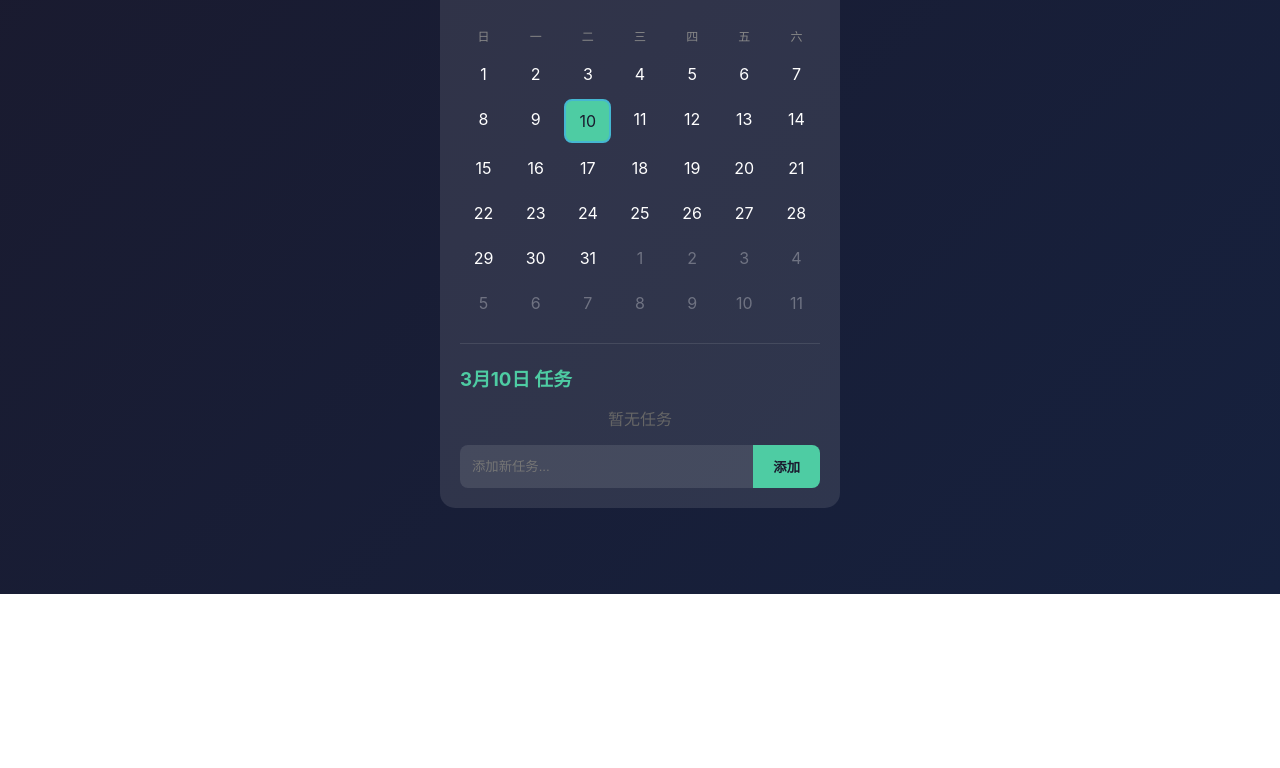
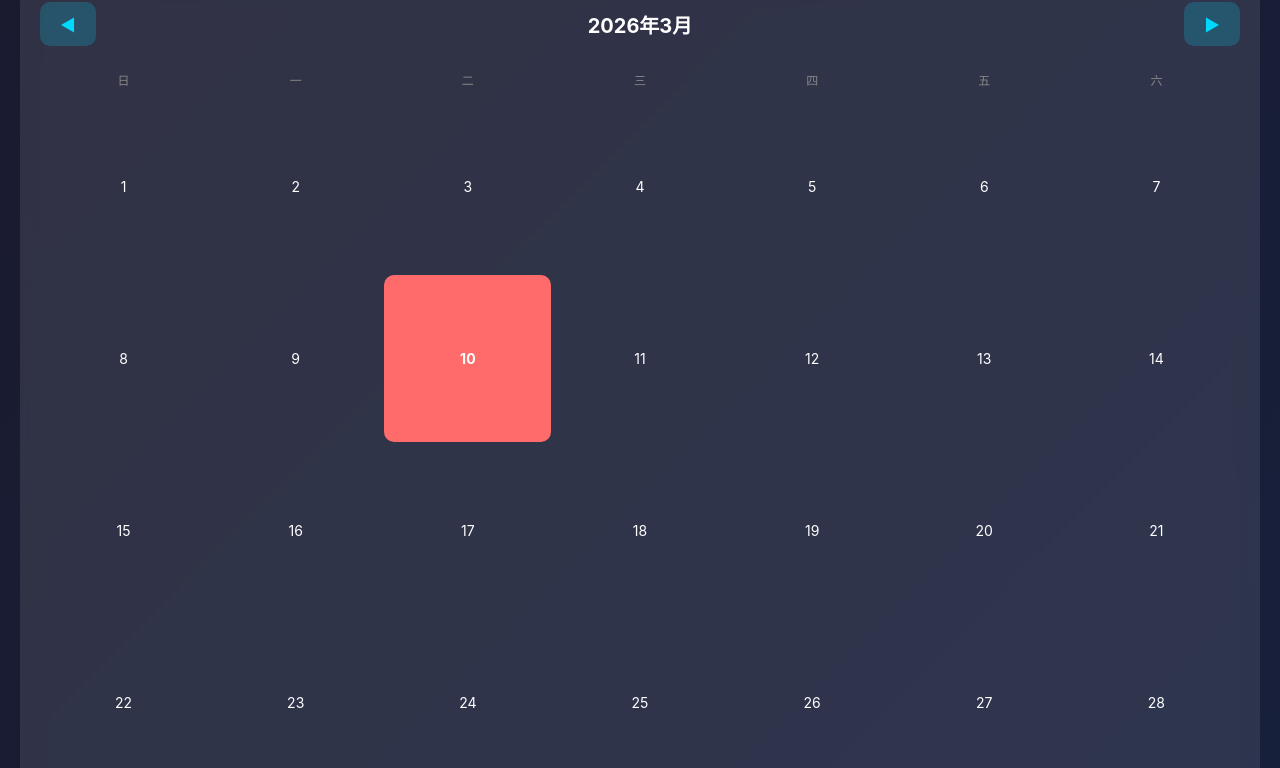
Before and after one commit to senyunice/openclaw-calendar, a website: page index.html in a window 1280 px wide. Shown: the part 206-974 px from the top of the page. Before the commit the page ends 800 px from the top, so only its background shows below. Drawn offline with Linux system fonts and the light colour scheme.

```diff
--- a/index.html
+++ b/index.html
@@ -2,12 +2,14 @@
 <html lang="zh-CN">
 <head>
     <meta charset="UTF-8">
-    <meta name="viewport" content="width=device-width, initial-scale=1.0">
+    <meta name="viewport" content="width=device-width, initial-scale=1.0, maximum-scale=1.0, user-scalable=no">
+    <meta name="apple-mobile-web-app-capable" content="yes">
+    <meta name="apple-mobile-web-app-status-bar-style" content="black-translucent">
     <title>OpenClaw Calendar</title>
     <style>
         * { margin: 0; padding: 0; box-sizing: border-box; }
         body {
-            font-family: -apple-system, BlinkMacSystemFont, 'Segoe UI', 'Microsoft YaHei', sans-serif;
+            font-family: -apple-system, BlinkMacSystemFont, 'Segoe UI', Roboto, sans-serif;
             background: linear-gradient(135deg, #1a1a2e 0%, #16213e 100%);
             min-height: 100vh;
             color: #fff;
@@ -15,248 +17,298 @@
         }
         .header {
             text-align: center;
-            padding: 30px 0;
+            padding: 20px 0;
+            margin-bottom: 20px;
         }
         .header h1 {
-            color: #4ecca3;
-            font-size: 28px;
-            margin-bottom: 10px;
+            font-size: 24px;
+            color: #00d9ff;
+            text-shadow: 0 0 10px rgba(0, 217, 255, 0.5);
         }
         .calendar {
-            max-width: 400px;
-            margin: 0 auto;
             background: rgba(255,255,255,0.1);
-            border-radius: 15px;
+            border-radius: 20px;
             padding: 20px;
+            backdrop-filter: blur(10px);
         }
-        .month {
+        .month-nav {
             display: flex;
             justify-content: space-between;
             align-items: center;
             margin-bottom: 20px;
         }
-        .month h2 { font-size: 20px; }
-        .month button {
-            background: #4ecca3;
+        .month-title {
+            font-size: 20px;
+            font-weight: bold;
+        }
+        .nav-btn {
+            background: rgba(0, 217, 255, 0.2);
             border: none;
-            padding: 8px 15px;
-            border-radius: 8px;
+            color: #00d9ff;
+            padding: 10px 20px;
+            border-radius: 10px;
             cursor: pointer;
-            color: #1a1a2e;
-            font-weight: bold;
+            font-size: 16px;
+        }
+        .weekdays {
+            display: grid;
+            grid-template-columns: repeat(7, 1fr);
+            gap: 5px;
+            margin-bottom: 10px;
+        }
+        .weekday {
+            text-align: center;
+            color: #888;
+            font-size: 12px;
+            padding: 5px;
         }
         .days {
             display: grid;
             grid-template-columns: repeat(7, 1fr);
             gap: 5px;
-            text-align: center;
-        }
-        .day-header {
-            color: #888;
-            font-size: 12px;
-            padding: 10px 0;
         }
         .day {
-            padding: 10px;
-            border-radius: 8px;
+            aspect-ratio: 1;
+            display: flex;
+            align-items: center;
+            justify-content: center;
+            border-radius: 10px;
             cursor: pointer;
             transition: all 0.2s;
+            font-size: 14px;
         }
-        .day:hover { background: rgba(78,204,163,0.2); }
-        .day.today { border: 2px solid #45b7d1; }
-        .day.selected { background: #4ecca3; color: #1a1a2e; }
-        .day.other-month { opacity: 0.3; }
-        .tasks {
+        .day:hover {
+            background: rgba(0, 217, 255, 0.2);
+        }
+        .day.today {
+            background: #00d9ff;
+            color: #1a1a2e;
+            font-weight: bold;
+        }
+        .day.other-month {
+            color: #555;
+        }
+        .day.selected {
+            background: #ff6b6b;
+            color: #fff;
+        }
+        .events {
             margin-top: 20px;
             padding-top: 20px;
             border-top: 1px solid rgba(255,255,255,0.1);
         }
-        .tasks h3 { color: #4ecca3; margin-bottom: 15px; }
-        .task {
+        .events h3 {
+            color: #00d9ff;
+            margin-bottom: 10px;
+        }
+        .event-item {
             background: rgba(255,255,255,0.05);
-            padding: 12px;
-            border-radius: 8px;
+            padding: 10px;
+            border-radius: 10px;
             margin-bottom: 10px;
-            display: flex;
-            align-items: center;
+            font-size: 14px;
         }
-        .task input {
-            margin-right: 10px;
-            width: 20px;
-            height: 20px;
+        .add-event {
+            margin-top: 20px;
         }
-        .task.completed span { text-decoration: line-through; opacity: 0.5; }
-        .add-task {
-            display: flex;
-            margin-top: 15px;
-        }
-        .add-task input {
-            flex: 1;
+        .add-event input {
+            width: 100%;
             padding: 12px;
             border: none;
-            border-radius: 8px 0 0 8px;
+            border-radius: 10px;
             background: rgba(255,255,255,0.1);
             color: #fff;
+            font-size: 14px;
+            margin-bottom: 10px;
         }
-        .add-task button {
-            background: #4ecca3;
+        .add-event input::placeholder {
+            color: #888;
+        }
+        .add-event button {
+            width: 100%;
+            padding: 12px;
             border: none;
-            padding: 12px 20px;
-            border-radius: 0 8px 8px 0;
+            border-radius: 10px;
+            background: #00d9ff;
+            color: #1a1a2e;
+            font-size: 14px;
+            font-weight: bold;
             cursor: pointer;
-            color: #1a1a2e;
+        }
+        .clock {
+            text-align: center;
+            font-size: 48px;
             font-weight: bold;
+            color: #00d9ff;
+            margin: 20px 0;
+            text-shadow: 0 0 20px rgba(0, 217, 255, 0.5);
         }
     </style>
 </head>
 <body>
     <div class="header">
         <h1>📅 OpenClaw Calendar</h1>
-        <p>任务日历</p>
     </div>
 
+    <div class="clock" id="clock">00:00:00</div>
+
     <div class="calendar">
-        <div class="month">
-            <button onclick="prevMonth()">◀</button>
-            <h2 id="monthLabel">2026年3月</h2>
-            <button onclick="nextMonth()">▶</button>
+        <div class="month-nav">
+            <button class="nav-btn" onclick="prevMonth()">◀</button>
+            <span class="month-title" id="monthTitle">2026年3月</span>
+            <button class="nav-btn" onclick="nextMonth()">▶</button>
         </div>
 
-        <div class="days">
-            <div class="day-header">日</div>
-            <div class="day-header">一</div>
-            <div class="day-header">二</div>
-            <div class="day-header">三</div>
-            <div class="day-header">四</div>
-            <div class="day-header">五</div>
-            <div class="day-header">六</div>
+        <div class="weekdays">
+            <div class="weekday">日</div>
+            <div class="weekday">一</div>
+            <div class="weekday">二</div>
+            <div class="weekday">三</div>
+            <div class="weekday">四</div>
+            <div class="weekday">五</div>
+            <div class="weekday">六</div>
         </div>
 
-        <div class="days" id="calendarDays"></div>
+        <div class="days" id="days"></div>
 
-        <div class="tasks">
-            <h3 id="taskDate">3月10日 任务</h3>
-            <div id="taskList"></div>
-            <div class="add-task">
-                <input type="text" id="newTask" placeholder="添加新任务...">
-                <button onclick="addTask()">添加</button>
-            </div>
+        <div class="events" id="events">
+            <h3>📋 今日事件</h3>
+            <div id="eventList"></div>
+        </div>
+
+        <div class="add-event">
+            <input type="text" id="eventInput" placeholder="添加新事件...">
+            <button onclick="addEvent()">➕ 添加事件</button>
         </div>
     </div>
 
     <script>
         let currentDate = new Date();
         let selectedDate = new Date();
-        let tasks = JSON.parse(localStorage.getItem('calendarTasks') || '{}');
+        let events = JSON.parse(localStorage.getItem('calendarEvents') || '{}');
 
-        function render() {
+        function renderCalendar() {
             const year = currentDate.getFullYear();
             const month = currentDate.getMonth();
 
-            document.getElementById('monthLabel').textContent =
+            document.getElementById('monthTitle').textContent =
                 `${year}年${month + 1}月`;
 
             const firstDay = new Date(year, month, 1);
             const lastDay = new Date(year, month + 1, 0);
             const startDay = firstDay.getDay();
-            const daysInMonth = lastDay.getDate();
+            const totalDays = lastDay.getDate();
 
-            let html = '';
             const today = new Date();
+            const daysDiv = document.getElementById('days');
+            daysDiv.innerHTML = '';
 
             // Previous month days
-            const prevMonthDays = new Date(year, month, 0).getDate();
+            const prevMonthLastDay = new Date(year, month, 0).getDate();
             for (let i = startDay - 1; i >= 0; i--) {
-                html += `<div class="day other-month">${prevMonthDays - i}</div>`;
+                const day = document.createElement('div');
+                day.className = 'day other-month';
+                day.textContent = prevMonthLastDay - i;
+                daysDiv.appendChild(day);
             }
 
             // Current month days
-            for (let i = 1; i <= daysInMonth; i++) {
-                const dateStr = `${year}-${String(month+1).padStart(2,'0')}-${String(i).padStart(2,'0')}`;
-                let classes = 'day';
-                if (i === today.getDate() && month === today.getMonth() && year === today.getFullYear()) {
-                    classes += ' today';
+            for (let i = 1; i <= totalDays; i++) {
+                const day = document.createElement('div');
+                day.className = 'day';
+                day.textContent = i;
+
+                if (today.getFullYear() === year &&
+                    today.getMonth() === month &&
+                    today.getDate() === i) {
+                    day.classList.add('today');
                 }
-                if (i === selectedDate.getDate() && month === selectedDate.getMonth() && year === selectedDate.getFullYear()) {
-                    classes += ' selected';
+
+                if (selectedDate.getFullYear() === year &&
+                    selectedDate.getMonth() === month &&
+                    selectedDate.getDate() === i) {
+                    day.classList.add('selected');
                 }
-                html += `<div class="${classes}" onclick="selectDate(${year}, ${month}, ${i})">${i}</div>`;
+
+                day.onclick = () => selectDate(year, month, i);
+                daysDiv.appendChild(day);
             }
 
             // Next month days
-            const remaining = 42 - (startDay + daysInMonth);
-            for (let i = 1; i <= remaining; i++) {
-                html += `<div class="day other-month">${i}</div>`;
+            const remainingDays = 42 - (startDay + totalDays);
+            for (let i = 1; i <= remainingDays; i++) {
+                const day = document.createElement('div');
+                day.className = 'day other-month';
+                day.textContent = i;
+                daysDiv.appendChild(day);
             }
 
-            document.getElementById('calendarDays').innerHTML = html;
-            renderTasks();
+            renderEvents();
         }
 
         function selectDate(year, month, day) {
             selectedDate = new Date(year, month, day);
-            render();
+            renderCalendar();
         }
 
         function prevMonth() {
             currentDate.setMonth(currentDate.getMonth() - 1);
-            render();
+            renderCalendar();
         }
 
         function nextMonth() {
             currentDate.setMonth(currentDate.getMonth() + 1);
-            render();
+            renderCalendar();
         }
 
-        function renderTasks() {
-            const dateStr = `${selectedDate.getFullYear()}-${String(selectedDate.getMonth()+1).padStart(2,'0')}-${String(selectedDate.getDate()).padStart(2,'0')}`;
-            const dateLabel = `${selectedDate.getMonth()+1}月${selectedDate.getDate()}日`;
-            document.getElementById('taskDate').textContent = `${dateLabel} 任务`;
-
-            const dayTasks = tasks[dateStr] || [];
-            let html = '';
-            dayTasks.forEach((task, index) => {
-                html += `
-                    <div class="task ${task.completed ? 'completed' : ''}">
-                        <input type="checkbox" ${task.completed ? 'checked' : ''}
-                            onchange="toggleTask('${dateStr}', ${index})">
-                        <span>${task.title}</span>
-                    </div>
-                `;
-            });
-            if (dayTasks.length === 0) {
-                html = '<p style="color:#666;text-align:center;">暂无任务</p>';
-            }
-            document.getElementById('taskList').innerHTML = html;
+        function getEventKey(date) {
+            return `${date.getFullYear()}-${date.getMonth()}-${date.getDate()}`;
         }
 
-        function addTask() {
-            const input = document.getElementById('newTask');
-            const title = input.value.trim();
-            if (!title) return;
+        function renderEvents() {
+            const key = getEventKey(selectedDate);
+            const eventList = events[key] || [];
+            const eventListDiv = document.getElementById('eventList');
 
-            const dateStr = `${selectedDate.getFullYear()}-${String(selectedDate.getMonth()+1).padStart(2,'0')}-${String(selectedDate.getDate()).padStart(2,'0')}`;
+            if (eventList.length === 0) {
+                eventListDiv.innerHTML = '<div class="event-item">暂无事件</div>';
+            } else {
+                eventListDiv.innerHTML = eventList.map((event, index) =>
+                    `<div class="event-item">${event} <button onclick="deleteEvent(${index})" style="float:right;background:none;border:none;color:#ff6b6b;cursor:pointer;">✕</button></div>`
+                ).join('');
+            }
+        }
 
-            if (!tasks[dateStr]) tasks[dateStr] = [];
-            tasks[dateStr].push({ title, completed: false });
-            localStorage.setItem('calendarTasks', JSON.stringify(tasks));
+        function addEvent() {
+            const input = document.getElementById('eventInput');
+            const event = input.value.trim();
+            if (!event) return;
+
+            const key = getEventKey(selectedDate);
+            if (!events[key]) events[key] = [];
+            events[key].push(event);
+            localStorage.setItem('calendarEvents', JSON.stringify(events));
 
             input.value = '';
-            renderTasks();
+            renderEvents();
         }
 
-        function toggleTask(dateStr, index) {
-            tasks[dateStr][index].completed = !tasks[dateStr][index].completed;
-            localStorage.setItem('calendarTasks', JSON.stringify(tasks));
-            renderTasks();
+        function deleteEvent(index) {
+            const key = getEventKey(selectedDate);
+            events[key].splice(index, 1);
+            localStorage.setItem('calendarEvents', JSON.stringify(events));
+            renderEvents();
         }
 
-        // Enter key to add task
-        document.getElementById('newTask').addEventListener('keypress', function(e) {
-            if (e.key === 'Enter') addTask();
-        });
+        function updateClock() {
+            const now = new Date();
+            document.getElementById('clock').textContent =
+                now.toLocaleTimeString('zh-CN', { hour12: false });
+        }
 
-        render();
+        setInterval(updateClock, 1000);
+        updateClock();
+        renderCalendar();
     </script>
 </body>
 </html>
```
